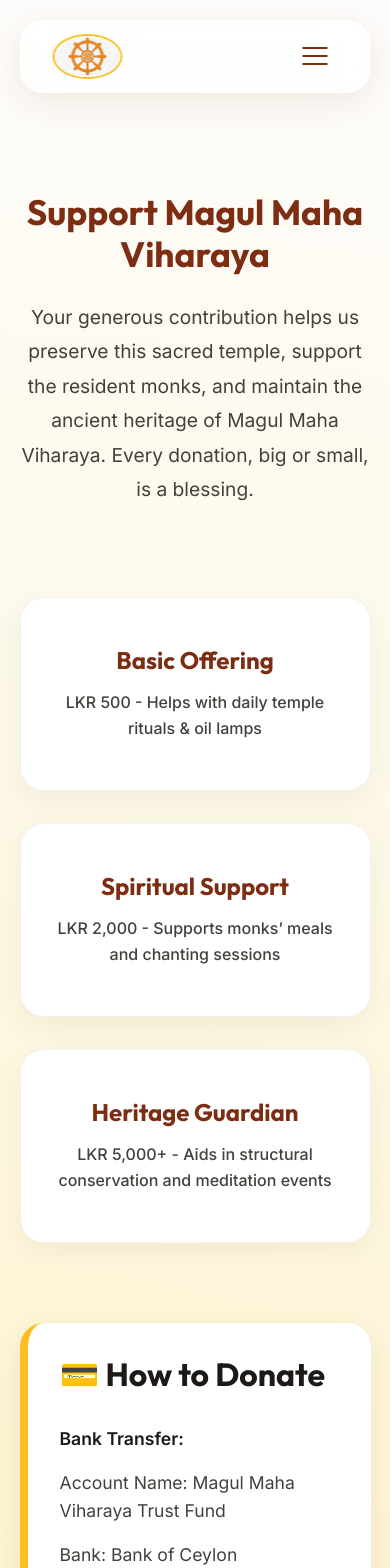
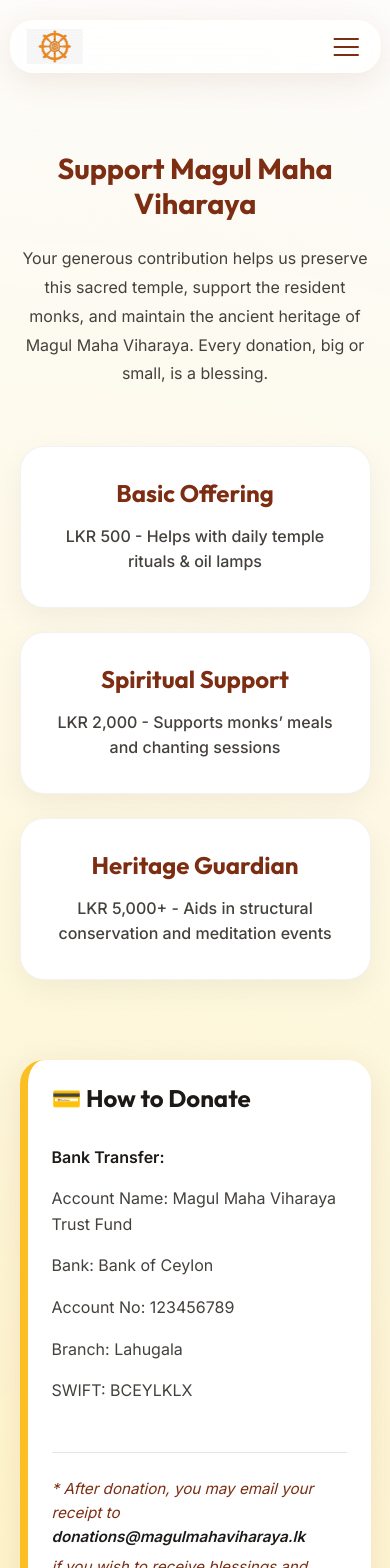
Before and after one commit to ShanikaHerath/Magul-Maha-Viharaya, a React (Create React App) app: page /donations in a window 390 px wide. Shown: the top 1568 px of the page. Built offline with nearby package versions, Linux system fonts and the light colour scheme.

Commit message:
responsive for 360px

```diff
--- a/src/components/Footer/Footer.css
+++ b/src/components/Footer/Footer.css
@@ -85,3 +85,30 @@
     padding-left: 0;
   }
 }
+
+@media (max-width: 480px) {
+  .footer {
+    padding: 60px 5% 30px;
+    margin-top: 3rem;
+  }
+  .footer-container {
+    gap: 2rem;
+    margin-bottom: 2rem;
+  }
+  .footer-logo h2 {
+    font-size: 1.5rem;
+  }
+  .footer-logo p {
+    font-size: 0.9rem;
+    margin: 0 auto;
+  }
+  .footer-social a {
+    width: 40px;
+    height: 40px;
+    font-size: 1rem;
+  }
+  .footer-bottom {
+    font-size: 0.8rem;
+    padding-top: 20px;
+  }
+}
--- a/src/components/Navbar/Navbar.css
+++ b/src/components/Navbar/Navbar.css
@@ -40,8 +40,6 @@
 
 .navbar-logo img {
   height: 45px !important;
-  border-radius: 50%;
-  border: 2px solid var(--accent);
   transition: var(--transition);
 }
 
@@ -110,15 +108,29 @@
     display: none;
   }
 
+  .navbar-logo {
+    position: relative;
+    z-index: 100;
+  }
+
   .hamburger {
     display: flex;
+    position: relative;
+    z-index: 100;
+  }
+
+  .close-icon {
+    font-size: 2.5rem;
+    color: var(--primary);
+    line-height: 1;
   }
 
   .navbar-links.open {
     display: flex;
     position: fixed;
-    top: 0;
-    left: 0;
+    top: -20px;
+    left: 50%;
+    transform: translateX(-50%);
     width: 100vw;
     height: 100vh;
     background: var(--bg-main);
@@ -126,6 +138,7 @@
     justify-content: center;
     gap: 2rem;
     animation: fadeIn 0.3s ease;
+    z-index: 90;
   }
 
   .navbar-links.open .nav-btn {
@@ -134,6 +147,36 @@
 }
 
 @keyframes fadeIn {
-  from { opacity: 0; }
-  to { opacity: 1; }
+  from {
+    opacity: 0;
+  }
+
+  to {
+    opacity: 1;
+  }
 }
+
+@media (max-width: 480px) {
+  .navbar {
+    width: 95%;
+    padding: 0.5rem 1rem;
+    top: 10px;
+  }
+
+  .navbar-logo img {
+    height: 35px !important;
+  }
+
+  .navbar-logo span {
+    font-size: 1rem;
+    /* Adjust if there's text */
+  }
+
+  .hamburger {
+    padding: 5px;
+  }
+
+  .navbar-links.open {
+    top: -10px;
+  }
+}
--- a/src/components/pages/About/About.css
+++ b/src/components/pages/About/About.css
@@ -124,3 +124,22 @@
     display: none;
   }
 }
+
+@media (max-width: 480px) {
+  .about-container {
+    gap: 3rem;
+  }
+  .about-block, .about-block.reverse {
+    gap: 1.5rem;
+  }
+  .about-title {
+    font-size: 1.8rem;
+  }
+  .about-description {
+    font-size: 1rem;
+    line-height: 1.6;
+  }
+  .about-image img {
+    height: 250px;
+  }
+}
--- a/src/components/pages/Contact/Contact.css
+++ b/src/components/pages/Contact/Contact.css
@@ -169,3 +169,31 @@
     font-size: 2.2rem;
   }
 }
+
+@media (max-width: 480px) {
+  .contact-page {
+    padding-top: 100px;
+  }
+  .contact-section {
+    margin-bottom: 4rem;
+  }
+  .contact-section h2 {
+    font-size: 1.8rem;
+    margin-bottom: 2rem;
+  }
+  .contact-form {
+    padding: 1.5rem;
+    border-radius: var(--radius-md);
+  }
+  .contact-details {
+    padding: 2rem 1.5rem;
+  }
+  .contact-details p {
+    font-size: 1rem;
+  }
+  .map-container {
+    width: 100%;
+    border-radius: 0;
+    border: none;
+  }
+}
--- a/src/components/pages/Donations/Donations.css
+++ b/src/components/pages/Donations/Donations.css
@@ -104,3 +104,39 @@
     padding: 2rem;
   }
 }
+
+@media (max-width: 480px) {
+  .donation-section {
+    padding-top: 100px;
+  }
+  .donation-title {
+    font-size: 1.8rem;
+  }
+  .donation-intro {
+    font-size: 1rem;
+    margin-bottom: 2rem;
+  }
+  .donation-boxes {
+    grid-template-columns: 1fr;
+    gap: 1.5rem;
+  }
+  .donation-box {
+    padding: 2rem 1.5rem;
+  }
+  .donation-methods {
+    padding: 1.5rem;
+  }
+  .donation-methods h3 {
+    font-size: 1.5rem;
+    flex-direction: column;
+    align-items: flex-start;
+  }
+  .donation-methods p {
+    font-size: 1rem;
+  }
+  .donation-methods strong {
+    display: block;
+    min-width: auto;
+    margin-bottom: 5px;
+  }
+}
--- a/src/components/pages/Events/Events.css
+++ b/src/components/pages/Events/Events.css
@@ -125,3 +125,26 @@
     grid-template-columns: 1fr;
   }
 }
+
+@media (max-width: 480px) {
+  .events-page {
+    padding-top: 100px;
+  }
+  .section-header h2 {
+    font-size: 1.8rem;
+  }
+  .event-cards {
+    grid-template-columns: 1fr;
+    gap: 1.5rem;
+  }
+  .event-card {
+    padding: 1.5rem;
+  }
+  .past-gallery-item img {
+    height: 250px;
+  }
+  .event-caption {
+    font-size: 1rem;
+    padding: 1rem;
+  }
+}
--- a/src/components/pages/Gallery/Gallery.css
+++ b/src/components/pages/Gallery/Gallery.css
@@ -123,3 +123,32 @@
     font-size: 2.2rem;
   }
 }
+
+@media (max-width: 480px) {
+  .gallery-section {
+    padding: 60px 0;
+  }
+  .gallery-section h2, .video-section h2 {
+    font-size: 1.8rem;
+  }
+  .filter-buttons {
+    gap: 0.5rem;
+  }
+  .filter-buttons button {
+    padding: 8px 16px;
+    font-size: 0.9rem;
+  }
+  .gallery-grid {
+    grid-template-columns: 1fr;
+    gap: 1rem;
+  }
+  .gallery-item {
+    height: 250px;
+  }
+  .video-section {
+    padding: 60px 0;
+  }
+  .video-card {
+    min-width: unset;
+  }
+}
--- a/src/components/pages/Home/Home.css
+++ b/src/components/pages/Home/Home.css
@@ -175,3 +175,36 @@
 
   .home-text h3::before { display: none; }
 }
+
+@media (max-width: 480px) {
+  .home {
+    padding-top: 100px;
+    gap: 2rem;
+  }
+  .home-text h1 {
+    font-size: clamp(2rem, 8vw, 2.5rem);
+  }
+  .home-text p {
+    font-size: 1rem;
+    margin-bottom: 2rem;
+  }
+  .services .heading h2 {
+    font-size: 2rem;
+  }
+  .services-container {
+    grid-template-columns: 1fr;
+    gap: 1.5rem;
+  }
+  .services-container .box {
+    padding: 2rem 1.5rem;
+  }
+  .contact {
+    margin: 2rem 5%;
+    padding: 2.5rem 1.5rem;
+  }
+  .contact-button {
+    padding: 14px 30px;
+    font-size: 1rem;
+    width: 100%;
+  }
+}
--- a/src/index.css
+++ b/src/index.css
@@ -102,3 +102,18 @@ section {
     padding: 60px 5%;
   }
 }
+
+@media (max-width: 480px) {
+  section {
+    padding: 40px 5%;
+  }
+  h1 { font-size: 2rem !important; }
+  h2 { font-size: 1.8rem !important; }
+  h3 { font-size: 1.5rem !important; }
+  .btn {
+    padding: 10px 24px;
+    font-size: 0.9rem;
+    width: 100%;
+    text-align: center;
+  }
+}
```
